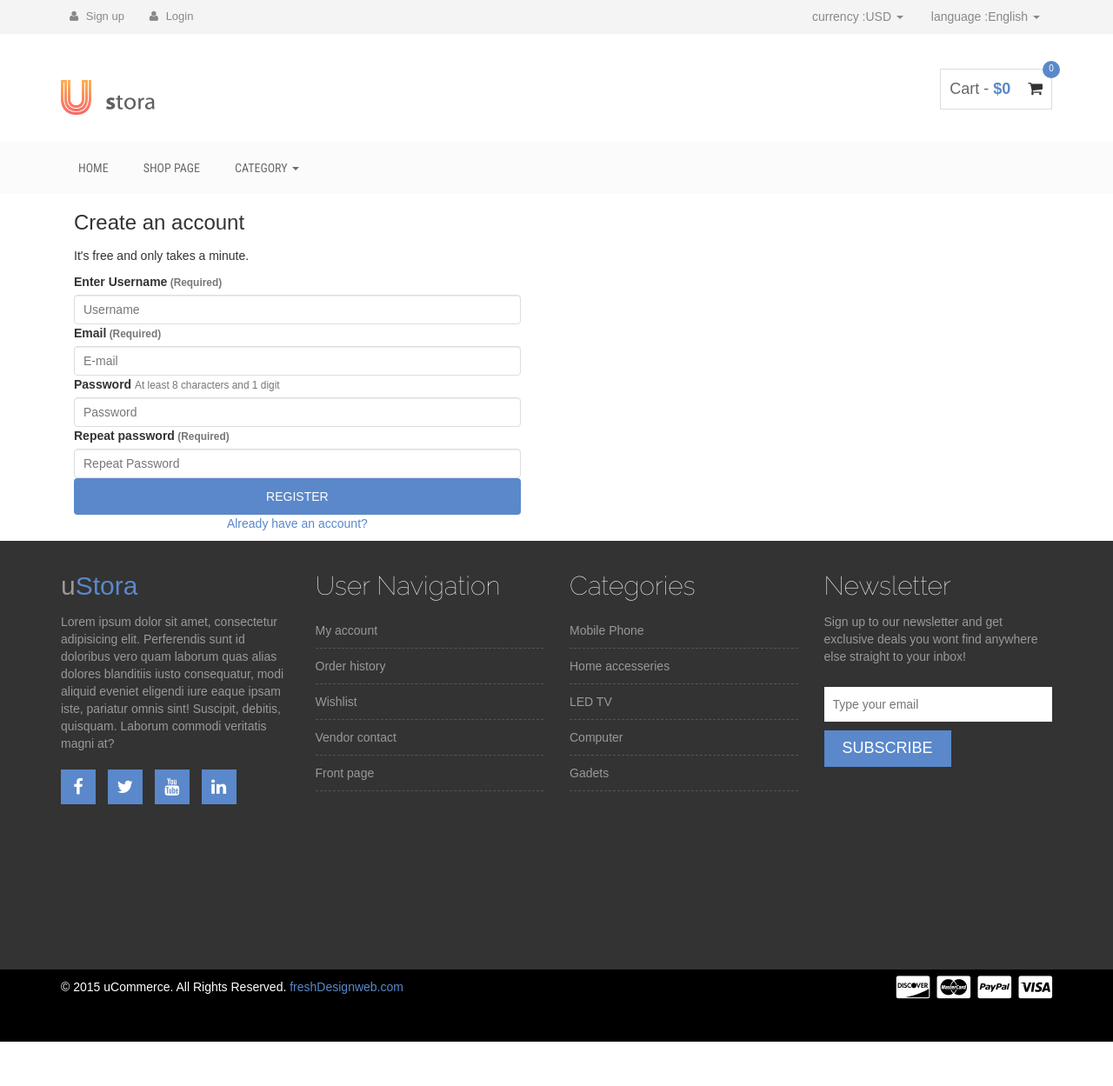
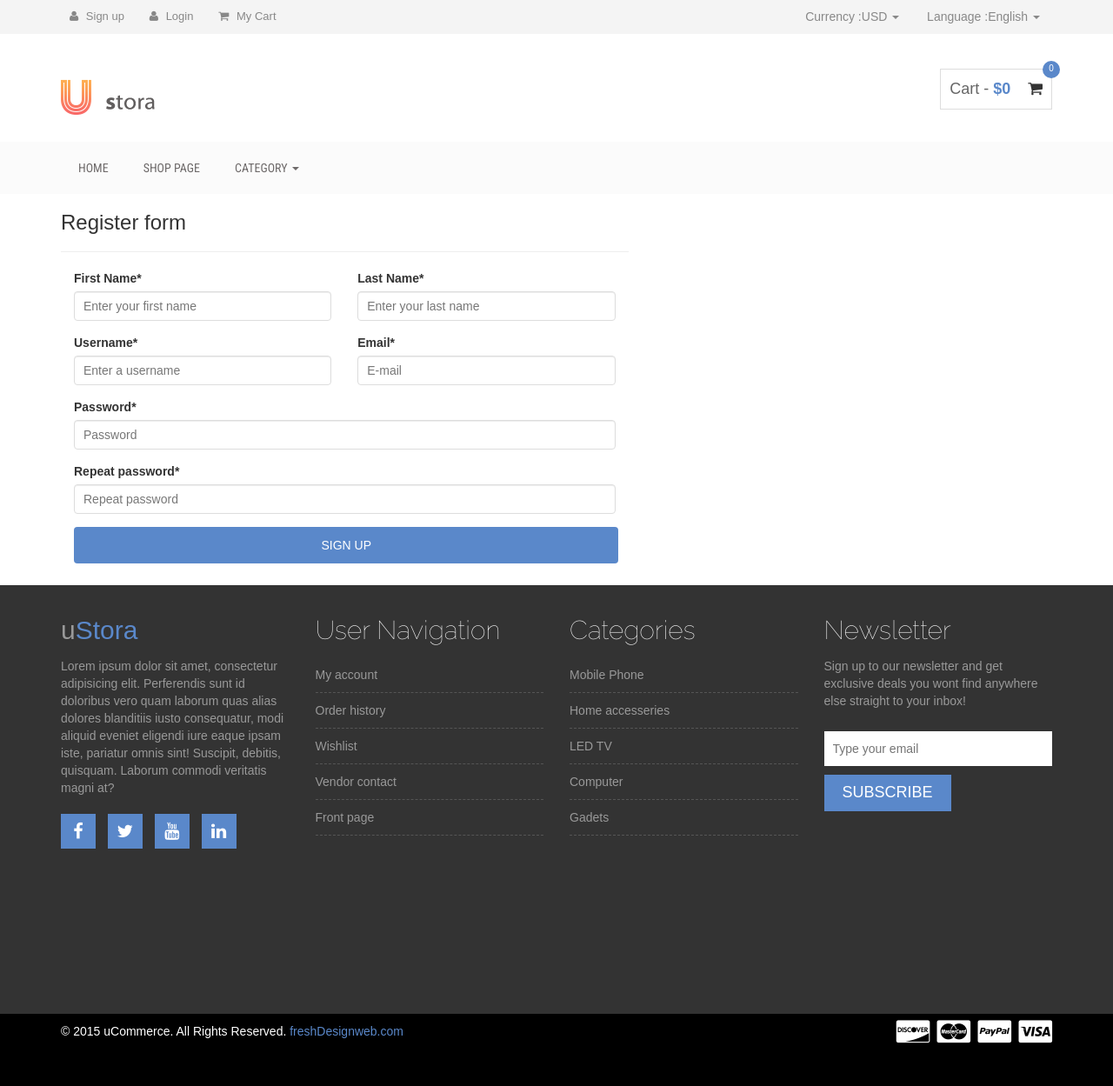
Before and after one commit to farshadz1997/Django-Ecommerce-Project, a Django app: page /accounts/register/ in a window 1280 px wide. Shown: the whole page at 87% size. Before the commit the page ends 1198 px from the top, so only its background shows below. Run offline with Django 3.2, Linux system fonts and the light colour scheme; data that the repository does not hold is empty; some libraries are stand-ins or nearby versions.

Commit message:
refactored accounts forms

```diff
--- a/accounts/forms.py
+++ b/accounts/forms.py
@@ -1,8 +1,8 @@
 from django import forms
 from django.contrib.auth.forms import (AuthenticationForm, PasswordResetForm,
-                                       SetPasswordForm)
+                                       SetPasswordForm, PasswordChangeForm)
 from crispy_forms.helper import FormHelper
-from crispy_forms.layout import Layout, Submit, Row, Column, Field, Div, Button, HTML
+from crispy_forms.layout import Layout, Submit, Row, Column, Field, Div, MultiField, HTML
 from django_countries.fields import CountryField
 
 from .models import UserBase
@@ -12,7 +12,7 @@ class UserLoginForm(AuthenticationForm):
 
     username = forms.CharField(widget=forms.TextInput(
         attrs={
-            'placeholder': 'Username',
+            'placeholder': 'Your Email',
             'id': 'login-username'
             }
         ))
@@ -23,20 +23,42 @@ class UserLoginForm(AuthenticationForm):
         }
     ))
 
+    def __init__(self, *args, **kwargs):
+        super().__init__(*args, **kwargs)
+        self.helper = FormHelper()
+        self.helper.form_method = 'post'
+        self.helper.layout = Layout(
+            Field('username', css_class='form-group form-row form-row-first'),
+            Field('password', css_class='form-group form-row form-row-last'),
+            HTML('''<p class="form-row">
+                    <input type="submit" value="Login" name="login" class="button">
+                    <label class="inline" for="rememberme"><input type="checkbox" value="forever" id="rememberme" name="rememberme"> Remember me </label>
+                </p>
+                <p class="lost_password">
+                    <a href="{%url 'accounts:pwdreset'%}">Lost your password?</a>
+                </p>'''),
+        )
+
 
 class RegistrationForm(forms.ModelForm):
 
-    user_name = forms.CharField(
-        label='Enter Username', min_length=4, max_length=50, help_text='Required')
-    email = forms.EmailField(max_length=100, help_text='Required', error_messages={
-        'required': 'Sorry, you will need an email'})
-    password = forms.CharField(label='Password', widget=forms.PasswordInput)
-    password2 = forms.CharField(
-        label='Repeat password', widget=forms.PasswordInput)
+    first_name = forms.CharField(label='First Name', min_length=3, max_length=150, required=True,
+                                 widget=forms.TextInput(attrs={'placeholder': 'Enter your first name'}))
+    last_name = forms.CharField(label='Last Name', min_length=3, max_length=150, required=True,
+                                 widget=forms.TextInput(attrs={'placeholder': 'Enter your last name'}))
+    user_name = forms.CharField(label='Username', min_length=4, max_length=50, required=True,
+                                widget=forms.TextInput(attrs={'placeholder': 'Enter a username'}))
+    email = forms.EmailField(max_length=100, required=True,
+                            error_messages={'required': 'Sorry, you will need an email'},
+                            widget=forms.EmailInput(attrs={'placeholder': 'E-mail', 'name':'email', 'id':'id_email'}))
+    password = forms.CharField(label='Password', required=True,
+                               widget=forms.PasswordInput(attrs={'placeholder': 'Password'}))
+    password2 = forms.CharField(label='Repeat password', required=True,
+                                widget=forms.PasswordInput(attrs={'placeholder': 'Repeat password'}))
 
     class Meta:
         model = UserBase
-        fields = ('user_name', 'email',)
+        fields = ('user_name', 'email', 'first_name', 'last_name')
 
     def clean_username(self):
         user_name = self.cleaned_data['user_name'].lower()
@@ -60,20 +82,38 @@ class RegistrationForm(forms.ModelForm):
 
     def __init__(self, *args, **kwargs):
         super().__init__(*args, **kwargs)
-        self.fields['user_name'].widget.attrs.update(
-            {'class': 'form-control mb-3', 'placeholder': 'Username'})
-        self.fields['email'].widget.attrs.update(
-            {'class': 'form-control mb-3', 'placeholder': 'E-mail', 'name': 'email', 'id': 'id_email'})
-        self.fields['password'].widget.attrs.update(
-            {'class': 'form-control mb-3', 'placeholder': 'Password'})
-        self.fields['password2'].widget.attrs.update(
-            {'class': 'form-control', 'placeholder': 'Repeat Password'})
+        self.helper = FormHelper()
+        self.helper.form_class = 'account-form p-4 rounded col-xlg-12'
+        self.helper.error_text_inline = True
+        self.helper.form_show_errors = False
+        self.helper.layout = Layout(
+            Div('first_name', css_class='form-group col-lg-6'),
+            Div('last_name', css_class='form-group col-lg-6'),
+            Div('user_name', css_class='form-group col-lg-6 mb-3'),
+            Div('email', css_class='form-group col-lg-6 mb-3'),
+            Div('password', css_class='form-group col-lg-12 mb-3'),
+            Div('password2', css_class='form-group col-lg-12 mb-3'),
+            HTML('''<input type="submit" name="register" value="Sign up" class="btn btn-primary btn-block"
+                 id="submit-id-register" style="width:96%; margin-left:15px; margin-bottom:25px">''')
+        )
 
 
 class PwdResetForm(PasswordResetForm):
 
     email = forms.EmailField(max_length=254, widget=forms.TextInput(
-        attrs={'class': 'form-control mb-3', 'placeholder': 'Email', 'id': 'form-email'}))
+        attrs={'placeholder': 'Email', 'id': 'form-email'}))
+
+    def __init__(self, *args, **kwargs):
+        super().__init__(*args, **kwargs)
+        self.helper = FormHelper()
+        self.helper.form_show_errors = False
+        self.helper.error_text_inline = True
+        # self.helper.label_class = 'col-sm-4'
+        # self.helper.field_class = 'col-sm-5'
+        self.helper.layout = Layout(
+            Div('email', css_class='form-group mb-3'),
+            HTML('<button class="btn-outline-info" type="submit" style="margin-bottom:25px">Reset Password</button>')
+            )
 
     def clean_email(self):
         email = self.cleaned_data['email']
@@ -87,34 +127,63 @@ class PwdResetForm(PasswordResetForm):
 class PwdResetConfirmForm(SetPasswordForm):
     new_password1 = forms.CharField(
         label='New password', widget=forms.PasswordInput(
-            attrs={'class': 'form-control mb-3', 'placeholder': 'New Password', 'id': 'form-newpass'}))
+            attrs={'placeholder': 'New Password', 'id': 'form-newpass'}))
     new_password2 = forms.CharField(
         label='Repeat password', widget=forms.PasswordInput(
-            attrs={'class': 'form-control mb-3', 'placeholder': 'New Password', 'id': 'form-new-pass2'}))
+            attrs={'placeholder': 'New Password', 'id': 'form-new-pass2'}))
+
+    def __init__(self, *args, **kwargs):
+        super().__init__(*args, **kwargs)
+        self.helper = FormHelper()
+        self.helper.form_show_errors = False
+        self.helper.error_text_inline = True
+        self.helper.layout = Layout(
+            Div('new_password1', css_class='form-group mb-3'),
+            Div('new_password2', css_class='form-group mb-3'),
+            HTML('<button class="btn-outline-info" type="submit" style="margin-bottom:25px">Change Password</button>')
+        )
 
 
 class UserEditForm(forms.ModelForm):
 
     email = forms.EmailField(
         label='Account email (can not be changed)', max_length=200, disabled=True, widget=forms.TextInput(
-            attrs={'class': 'form-control mb-3', 'placeholder': 'email', 'id': 'form-email', 'readonly': 'readonly'}))
+            attrs={'placeholder': 'email', 'id': 'form-email', 'readonly': 'readonly'}))
 
     user_name = forms.CharField(
         label='Username', min_length=4, max_length=50, widget=forms.TextInput(
-            attrs={'class': 'form-control mb-3', 'placeholder': 'Username', 'id': 'form-username'}))
+            attrs={'placeholder': 'Username', 'id': 'form-username'}))
 
     first_name = forms.CharField(
         label='First name', min_length=3, max_length=50, widget=forms.TextInput(
-            attrs={'class': 'form-control mb-3', 'placeholder': 'Firstname', 'id': 'form-firstname'}))
+            attrs={'placeholder': 'Firstname', 'id': 'form-firstname'}))
+
+    last_name = forms.CharField(
+        label='Last name', min_length=3, max_length=50, widget=forms.TextInput(
+            attrs={'placeholder': 'Lastname', 'id': 'form-lastname'}))
 
     class Meta:
         model = UserBase
-        fields = ('email', 'user_name', 'first_name',)
+        fields = ('email', 'user_name', 'first_name', 'last_name')
 
     def __init__(self, *args, **kwargs):
         super().__init__(*args, **kwargs)
         self.fields['user_name'].required = True
         self.fields['email'].required = True
+        self.helper = FormHelper()
+        self.helper.form_show_errors = False
+        self.helper.error_text_inline = True
+        self.helper.layout = Layout(
+            Div('email', css_class='form-group mb-3'),
+            Div('user_name', css_class='form-group mb-3'),
+            Div('first_name', css_class='form-group mb-3'),
+            Div('last_name', css_class='form-group mb-3'),
+            Div(
+                HTML('<button class="btn-outline-info" type="submit">Update profile</button>'),
+                HTML('<a href="{%url "accounts:delete_user"%}" class="btn btn-danger" style="padding: 10px 15px; margin-left: 10px">Delete Account</a>'),
+                css_class='form-group'
+            )
+        )
 
     def clean_user_name(self):
         user_name = self.cleaned_data['user_name'].lower()
@@ -128,6 +197,29 @@ class UserEditForm(forms.ModelForm):
                 "Please use another Username, that is already taken")
         return user_name
 
+
+class ChangePasswordForm(PasswordChangeForm):
+    old_password = forms.CharField(
+        label='Old password', widget=forms.PasswordInput(
+            attrs={'id': 'form-oldpass'}))
+    new_password1 = forms.CharField(
+        label='New password', widget=forms.PasswordInput(
+            attrs={'id': 'form-newpass'}))
+    new_password2 = forms.CharField(
+        label='Repeat password', widget=forms.PasswordInput(
+            attrs={'placeholder': 'New Password confirmation', 'id': 'form-new-pass2'}))
+
+    def __init__(self, *args, **kwargs):
+        super().__init__(*args, **kwargs)
+        self.helper = FormHelper()
+        self.helper.form_show_errors = False
+        self.helper.error_text_inline = True
+        self.helper.layout = Layout(
+            Div('old_password', css_class='form-group mb-3'),
+            Div('new_password1', css_class='form-group mb-3'),
+            Div('new_password2', css_class='form-group mb-3'),
+            Div(HTML('<button class="btn-outline-info" type="submit">Change Password</button>'), css_class='form-group')
+        )
 
 class AddressForm(forms.ModelForm):
     address_line_1 = forms.CharField(
@@ -153,23 +245,19 @@ class AddressForm(forms.ModelForm):
         super().__init__(*args, **kwargs)
         self.helper = FormHelper()
         self.helper.layout = Layout(
+            Field('address_line_1', css_class='form-group col-md-3'),
+            Field('address_line_2', css_class='form-group col-md-3'),
             Div(
-                Field('address_line_1', css_class='form-group col-md-4'),
-                Field('address_line_2', css_class='form-group col-md-4'),
-                Div(
-                    Field('country', css_class='form-control'),
-                    css_class = 'form-group',
-                ),
-                Row(
-                    Column('town_city', css_class='form-group col-md-4 mb-0'),
-                    Column('state', css_class='form-group col-md-4 mb-0'),
-                ),
-                Row(
-                    Column('phone_number', css_class='form-group col-md-4 mb-0'),
-                    Column('postcode', css_class='form-group col-sm-4 mb-0'),
-                ),
-                Submit('submit', 'Submit', css_class='btn-outline-info'),
-                HTML('<br>'),
-                css_class='col-12 col-lg-6 mx-auto'
+                Field('country', css_class='form-control'),
+                css_class = 'form-group',
             ),
+            Row(
+                Column('town_city', css_class='form-group col-sm-6 mb-0'),
+                Column('state', css_class='form-group col-sm-6 mb-0'),
+            ),
+            Row(
+                Column('phone_number', css_class='form-group col-sm-6 mb-0'),
+                Column('postcode', css_class='form-group col-sm-6 mb-0'),
+            ),
+            Div(HTML('<button class="btn-outline-info" type="submit">Submit</button>'), css_class='form-group'),
         )
--- a/accounts/templates/accounts/register.html
+++ b/accounts/templates/accounts/register.html
@@ -1,5 +1,6 @@
 {%extends 'base.html'%}
 {%load static%}
+{%load crispy_forms_tags%}
 {%block title%}Register{%endblock title%}
 {%block content%}
 <div class="container-fluid">
@@ -10,42 +11,16 @@
                     <div class="row">
                         <div class="col-12 col-lg-7  mx-auto">
                             <br>
-                             <form class="account-form p-4 rounded col-lg-10 mx-auto" action="." method="post">
-                                {% csrf_token %}
-                                <h3 class="mb-2 font-weight-bold">Create an account</h3>
-                                <p class="mb-4">It's free and only takes a minute.</p>
-
-                                {% if form.errors %}
-                                <p>Please correct the following errors:</p>
-                                {% for field in form %}
-                                {% if field.errors %}
-                                <div class="alert alert-primary" role="alert">
-                                    {{ field.label }}: {{ field.errors|striptags }}
-                                </div>
-                                {% endif %}
-                                {% endfor %}
-                                {% endif %}
-
-                                <label>{{ form.user_name.label }}<span class="text-muted small">
-                                        (Required)</span></label>
-                                {{ form.user_name }}
-                                <label>{{ form.email.label}}<span class="text-muted small">
-                                        (Required)</span></label>
-                                {{ form.email }}
-                                <label>{{ form.password.label}}<span class="text-muted mb-4">
-                                        </span></label>
-                                 <small class="form-text text-muted mb-4 small">
-                                    At least 8 characters and 1 digit
-                                </small>
-                                {{ form.password }}
-                                <label>{{ form.password2.label}}<span class="text-muted small">
-                                        (Required)</span></label>
-                                {{ form.password2 }}
-                                <button class="btn btn-primary btn-block py-2 mb-4 mt-5 fw500 w-100" type="submit">Register</button>
-                                <p class="text-center">
-                                    <a href="{% url "accounts:login" %}">Already have an account?</a>
-                                </p>
-                            </form>
+                            <h3>Register form</h3>
+                            <hr>
+                            {%if form.errors%}
+                                {%for f in form.errors.values%}
+                                    <div class="alert alert-danger" role="alert">
+                                        {{ f|striptags }}
+                                    </div>
+                                {%endfor%}
+                            {%endif%}
+                            {%crispy form%}
                         </div>
                     </div>
                 </div>
--- a/accounts/urls.py
+++ b/accounts/urls.py
@@ -16,7 +16,7 @@ urlpatterns = [
     path('activate/<slug:uidb64>/<slug:token>)/', views.account_activate, name='activate'),
     # Password reset
     path('password-reset/', views.PasswordReset.as_view(), name='pwdreset'),
-    path('password-reset-done/', auth_views.PasswordResetDoneView.as_view(template_name='accounts/user/default_form.html'), name='pwdreset_done'),
+    path('password-reset-done/', auth_views.PasswordResetDoneView.as_view(template_name='accounts/user/password_reset_done.html'), name='pwdreset_done'),
     path('password-reset-confirm/<uidb64>/<token>', views.PasswordResetConfirm.as_view(), name='pwdreset_confirm'),
     # profile
     path('dashboard/', views.dashboard, name='dashboard'),
--- a/accounts/views.py
+++ b/accounts/views.py
@@ -14,7 +14,7 @@ from django.views.generic.edit import FormView
 from django.views.generic import ListView, View, UpdateView
 from django.contrib.auth.mixins import LoginRequiredMixin, UserPassesTestMixin
 
-from .forms import RegistrationForm, UserEditForm, UserLoginForm, PwdResetForm, PwdResetConfirmForm, AddressForm
+from .forms import RegistrationForm, UserEditForm, UserLoginForm, PwdResetForm, PwdResetConfirmForm, AddressForm, ChangePasswordForm
 from .models import UserBase
 from .tokens import account_activation_token
 
@@ -52,7 +52,7 @@ def account_register(request):
             })
             user.email_user(subject=subject, message=message)
             messages.success(request, 'Your account has been created! Activation email sent to your email.')
-            return HttpResponseRedirect(reverse('accounts:login'))
+            return redirect('accounts:login')
     else:
         registerForm = RegistrationForm()
     return render(request, 'accounts/register.html', {'form': registerForm})
@@ -69,7 +69,8 @@ def account_activate(request, uidb64, token):
         messages.success(request, 'Your account has been activated! You can now login.')
         return redirect('accounts:dashboard')
     else:
-        return render(request, 'accounts/activation_invalid.html')
+        messages.error(request, 'Activation link is invalid!')
+        return redirect('accounts:login')
 
 class PasswordReset(auth_views.PasswordResetView):
     # url name: pwdreset
@@ -80,7 +81,7 @@ class PasswordReset(auth_views.PasswordResetView):
 
     def dispatch(self, request, *args, **kwargs):
         if request.user.is_authenticated:
-            return HttpResponseRedirect(reverse('accounts:dashboard'))
+            return redirect('accounts:dashboard')
         return super().dispatch(request, *args, **kwargs)
 
 class PasswordResetConfirm(SuccessMessageMixin, auth_views.PasswordResetConfirmView):
@@ -88,13 +89,14 @@ class PasswordResetConfirm(SuccessMessageMixin, auth_views.PasswordResetConfirmV
     template_name = 'accounts/user/default_form.html'
     success_url = reverse_lazy('accounts:login')
     form_class = PwdResetConfirmForm
-    success_message = "Your password changed successfully, you may login now."
+    success_message = 'Your password changed successfully, you may login now.'
 
 class ChangePassword(LoginRequiredMixin, SuccessMessageMixin, auth_views.PasswordChangeView):
     # url name: change_password
     template_name = 'accounts/user/default_form.html'
     success_url = reverse_lazy('accounts:dashboard')
-    success_message = "Password changed successfully"
+    success_message = 'Password changed successfully'
+    form_class = ChangePasswordForm
 
 class ChangeUserDetail(SuccessMessageMixin, LoginRequiredMixin, FormView):
     # url name: edit_details
@@ -124,14 +126,14 @@ class DeleteUser(LoginRequiredMixin, View):
         user.save()
         logout(request)
         messages.success(request, 'Your account has been deleted successfully')
-        return redirect('accounts:login')
+        return redirect('accounts:login', permanent=True)
 
 class AddressView(SuccessMessageMixin, LoginRequiredMixin, FormView):
     model = UserBase
     form_class = AddressForm
     success_message = "Address added successfully"
     success_url = reverse_lazy('accounts:dashboard')
-    template_name = "accounts/user/address.html"
+    template_name = "accounts/user/default_form.html"
     extra_context = {"title": "Address"}
 
     def get_form(self, form_class=form_class):
--- a/templates/base.html
+++ b/templates/base.html
@@ -49,12 +49,12 @@
                             {%if user.is_authenticated%}
                             <li><a href="{%url 'accounts:dashboard'%}"><i class="fa fa-user"></i> {{user.user_name}}</a></li>
                             <li><a href="#"><i class="fa fa-heart"></i> Wishlist</a></li>
-                            <li><a href="{%url 'basket:basket_summary'%}"><i class="fa fa-user"></i> My Cart</a></li>
-                            <li><a href="checkout.html"><i class="fa fa-user"></i> Checkout</a></li>
+                            <li><a href="{%url 'basket:basket_summary'%}"><i class="fa fa-shopping-cart"></i> My Cart</a></li>
                             <li><a href="{%url 'accounts:logout'%}"><i class="glyphicon glyphicon-log-out"></i> Logout</a></li>
                             {%else%}
                             <li><a href="{%url 'accounts:register'%}"><i class="fa fa-user"></i> Sign up</a></li>
                             <li><a href="{%url 'accounts:login'%}"><i class="fa fa-user"></i> Login</a></li>
+                            <li><a href="{%url 'basket:basket_summary'%}"><i class="fa fa-shopping-cart"></i> My Cart</a></li>
                             {%endif%}
                         </ul>
                     </div>
@@ -64,7 +64,7 @@
                     <div class="header-right">
                         <ul class="list-unstyled list-inline">
                             <li class="dropdown dropdown-small">
-                                <a data-toggle="dropdown" data-hover="dropdown" class="dropdown-toggle" href="#"><span class="key">currency :</span><span class="value">USD </span><b class="caret"></b></a>
+                                <a data-toggle="dropdown" data-hover="dropdown" class="dropdown-toggle" href="#"><span class="key">Currency :</span><span class="value">USD </span><b class="caret"></b></a>
                                 <ul class="dropdown-menu">
                                     <li><a href="#">USD</a></li>
                                     <li><a href="#">INR</a></li>
@@ -73,7 +73,7 @@
                             </li>
 
                             <li class="dropdown dropdown-small">
-                                <a data-toggle="dropdown" data-hover="dropdown" class="dropdown-toggle" href="#"><span class="key">language :</span><span class="value">English </span><b class="caret"></b></a>
+                                <a data-toggle="dropdown" data-hover="dropdown" class="dropdown-toggle" href="#"><span class="key">Language :</span><span class="value">English </span><b class="caret"></b></a>
                                 <ul class="dropdown-menu">
                                     <li><a href="#">English</a></li>
                                     <li><a href="#">French</a></li>
```
Also changed, not shown: accounts/templates/accounts/login.html (+27 -8 lines), accounts/templates/accounts/user/address.html (deleted, +0 -24 lines), accounts/templates/accounts/user/default_form.html (+5 -24 lines), accounts/templates/accounts/user/password_reset_done.html (added, +21 -0 lines).
